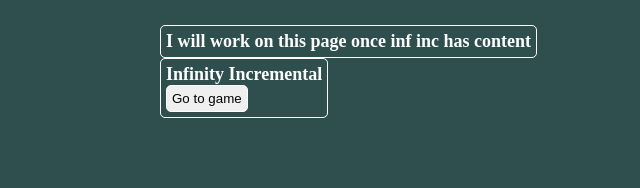
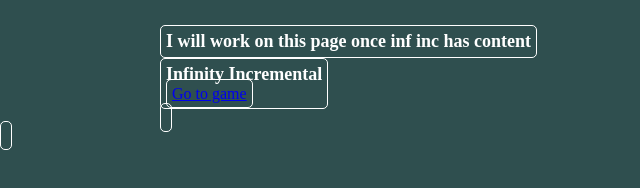
Before and after one commit to SzaeZal/SzaeZal.github.io, a plain HTML site: page index.html in a window 1280 px wide. Shown: the whole page, without its empty margins (0-640 px from the left). Drawn offline with Linux system fonts and the light colour scheme.

Commit message:
man I am stupid

```diff
--- a/index.html
+++ b/index.html
@@ -13,7 +13,7 @@
         </div>
         <div class="card">
             <div class="card-title">Infinity Incremental</div>
-            <button class="btn" href="/infinity-incremental">Go to game</button>
+            <a class="btn" href="/infinity-incremental">Go to game</button>
         </div>
     </div>
 </body>
```
